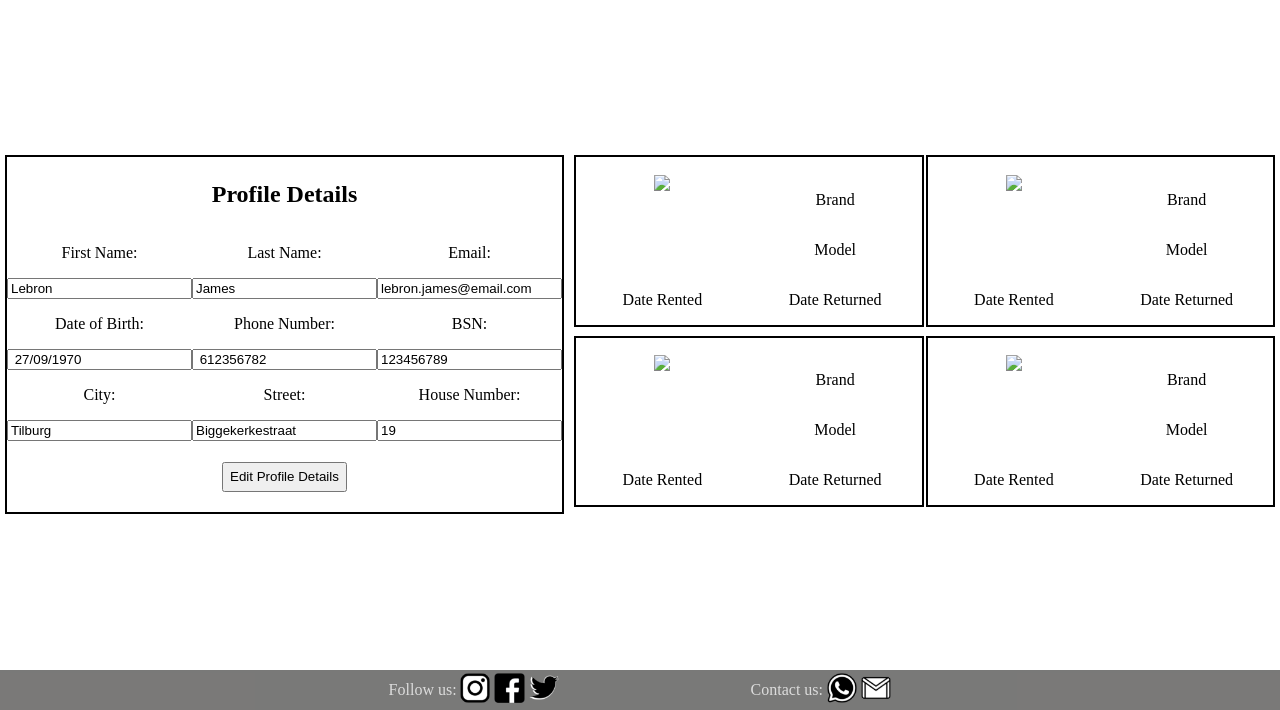
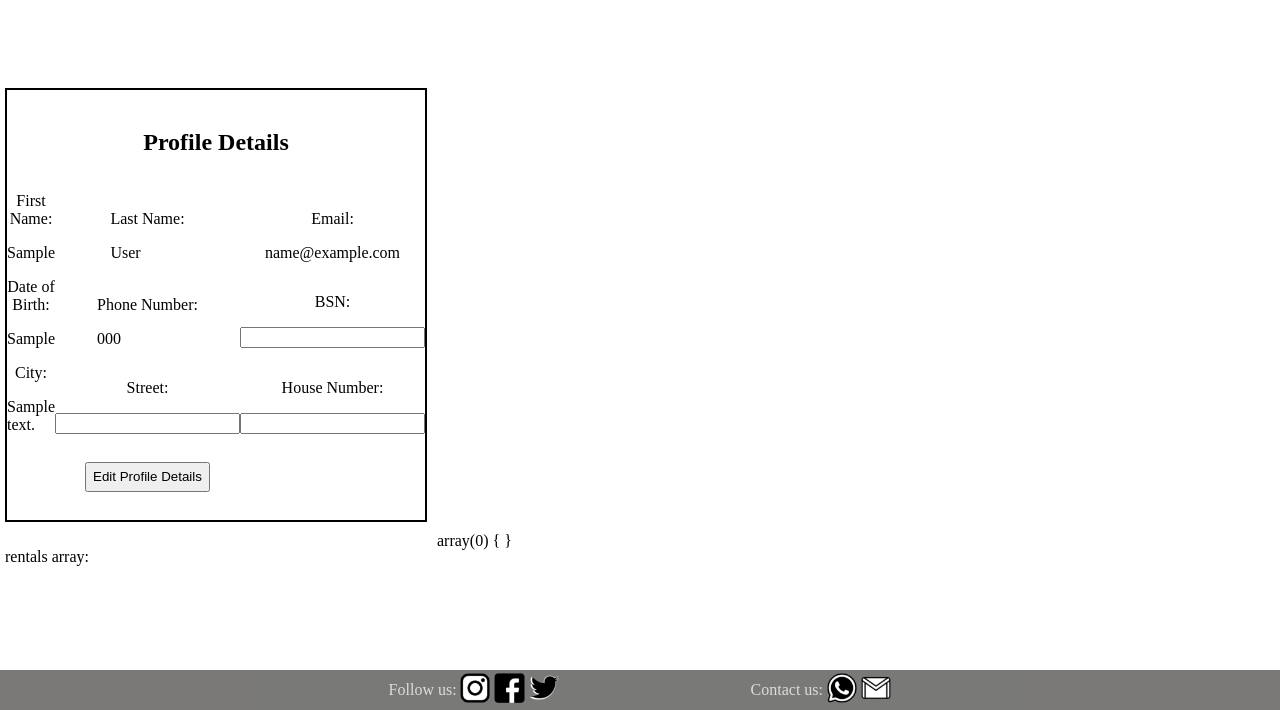
Before and after one commit to davekhaki/cardelare, a PHP site: page /views/profile.php in a window 1280 px wide. Shown: the part 90-800 px from the top of the page. Run offline with PHP 8.4, Linux system fonts and the light colour scheme; the visitor is signed in with stand-in values (Sample User, id 1); tables that the repository leaves empty or names only in its code hold one stand-in row (values such as "Sample post"); some libraries are stand-ins or nearby versions.

Commit message:
added profile details functionality but not rental

```diff
--- /dev/null
+++ b/Website/DAL/rentalDal.php
@@ -0,0 +1,23 @@
+<?php
+require_once('dbConnection.php');
+require_once "../DAL/DTO/UserDto.php";
+class RentalDal{
+    private dbConnection $con;
+
+    public function __construct()
+    {
+        $this->con = new dbConnection();
+    }
+
+    public function GetAllRentalsForUser($username){
+        $sql = "SELECT * FROM user u INNER JOIN rentals r on r.user_id = u.id INNER JOIN login l on l.id = u.id WHERE l.username = :username";
+
+        $stmt = $this->con->connect()->prepare($sql);
+
+        $stmt->bindValue(':username', $username);
+
+        $result = $stmt->fetchAll();
+
+        return $result;
+    }
+}
--- a/Website/DAL/userDal.php
+++ b/Website/DAL/userDal.php
@@ -68,4 +68,15 @@ class userDal
 
         return reset($result);
     }
+
+    public function GetProfileDetails($username){
+        $sql = "SELECT * FROM user u INNER JOIN login l on u.id = l.id WHERE username = :username";
+
+        $stmt = $this->con->connect()->prepare($sql);
+        $stmt->bindValue(':username', $username);
+        $stmt->execute();
+        $details = $stmt->fetch();
+
+        return $details;
+    }
 }
--- /dev/null
+++ b/Website/Logic/profileLogic.php
@@ -0,0 +1,53 @@
+<?php
+require "../DAL/userDal.php";
+require "../DAL/rentalDal.php";
+
+class Profile{
+    private userDal $userDal;
+    private RentalDal $rentalDal;
+
+    private array $profileDetails;
+    private array $allRentals;
+
+    public function __construct($username)
+    {
+        $this->userDal = new userDal();
+        $this->rentalDal = new RentalDal();
+
+        $this->profileDetails = $this->userDal->GetProfileDetails($username);
+        $this->allRentals = $this->rentalDal->GetAllRentalsForUser($username);
+    }
+
+    public function GetFirstName(){
+        return print_r($this->profileDetails['firstname']);
+    }
+
+    public function GetLastName(){
+        return print_r($this->profileDetails['lastname']);
+    }
+
+    public function GetEmail(){
+        return print_r($this->profileDetails['email']);
+    }
+
+    public function GetPhone(){
+        return print_r($this->profileDetails['phone']);
+    }
+
+    public function GetDob(){
+        return print_r($this->profileDetails['dob']);
+    }
+
+    public function GetAddress(){
+        return print_r($this->profileDetails['address']);
+    }
+
+    public function GetRentals(){
+        return $this->allRentals;
+    }
+
+    public function GetProfileArray(){
+        return $this->profileDetails;
+    }
+}
+?>
--- a/Website/views/profile.php
+++ b/Website/views/profile.php
@@ -1,16 +1,15 @@
 <?php
-
 include "shared/header.php";
-
 if (!isset($_SESSION['username'])) {
     header('Location: login.php');
 }
+require "../Logic/profileLogic.php";
+$profileManager = new Profile($_SESSION['username']);
 
-
+$arr = $profileManager->GetRentals();
 ?>
 
 <body class="profile_body">
-
     <nav>
         <ul class="nav_ul_items">
             <li class="logo"><a href="home.php"><img src="../Images/navBar/Logo.png" alt=""></a></li>
@@ -20,61 +19,54 @@ if (!isset($_SESSION['username'])) {
         </ul>
     </nav>
 
+
     <div class="profile_tab_content">
-
         <div class=profile_details>
             <h2 class="profile_details_title">Profile Details</h2>
             <div>
-                <p>First Name:</p><input type="text" value="Lebron">
+                <p>First Name:</p> <?php $profileManager->GetFirstName() ?>
             </div>
             <div>
-                <p>Last Name:</p><input type="text" value="James">
+                <p>Last Name:</p> <?php $profileManager->GetLastName() ?>
             </div>
             <div>
-                <p>Email:</p><input type="text" value="lebron.james@email.com">
+                <p>Email:</p><?php $profileManager->GetEmail() ?>
             </div>
             <div>
-                <p>Date of Birth:</p><input type="text" value=" 27/09/1970">
+                <p>Date of Birth:</p><?php $profileManager->GetDob() ?>
             </div>
             <div>
-                <p>Phone Number:</p><input type="text" value=" 612356782">
+                <p>Phone Number:</p><?php $profileManager->GetPhone() ?>
             </div>
             <div>
-                <p>BSN:</p><input type="text" value="123456789">
+                <p>BSN:</p><input type="text">
             </div>
             <div>
-                <p>City:</p><input type="text" value="Tilburg">
+                <p>City:</p> <?php $profileManager->GetAddress() ?>
             </div>
             <div>
-                <p>Street:</p><input type="text" value="Biggekerkestraat">
+                <p>Street:</p><input type="text">
             </div>
             <div>
-                <p>House Number:</p><input type="text" value="19">
+                <p>House Number:</p><input type="text">
             </div>
             <input type="button" value="Edit Profile Details" class="profile_edit_button">
         </div>
 
-        <!-- <div>Last 4 Rentals</div> -->
         <div class="profile_rent_history">
+            <?php foreach ($arr as $rows) : ?>
                 <div class="profile_rent_history_divs">
-                <?php include "rentHistory.php" ?>
+                    <p>City:<?php $rows['end_city']  ?></p>
+                    <p>Date Rented:<?php $rows['rent_date']  ?></p>
+                    <p>Return Date:<?php $rows['return_date']  ?></p>
+                    <p>City:<?php $rows['end_city']  ?></p>
                 </div>
-            <div class="profile_rent_history_divs">
-                <?php include "rentHistory.php" ?>
+            <?php endforeach; ?>
         </div>
-            <div class="profile_rent_history_divs">
-                <?php include "rentHistory.php" ?>
-            </div>
-            <div class="profile_rent_history_divs">
-                <?php include "rentHistory.php" ?>
-            </div>
-        </div>
+        <p>rentals array:</p><?php var_dump($arr); ?>
 
     </div>
-
     <?php include "shared/footer.html" ?>
-
 </body>
 
-
 </html>
```
Lines whose indentation alone changed are shown as unchanged.
